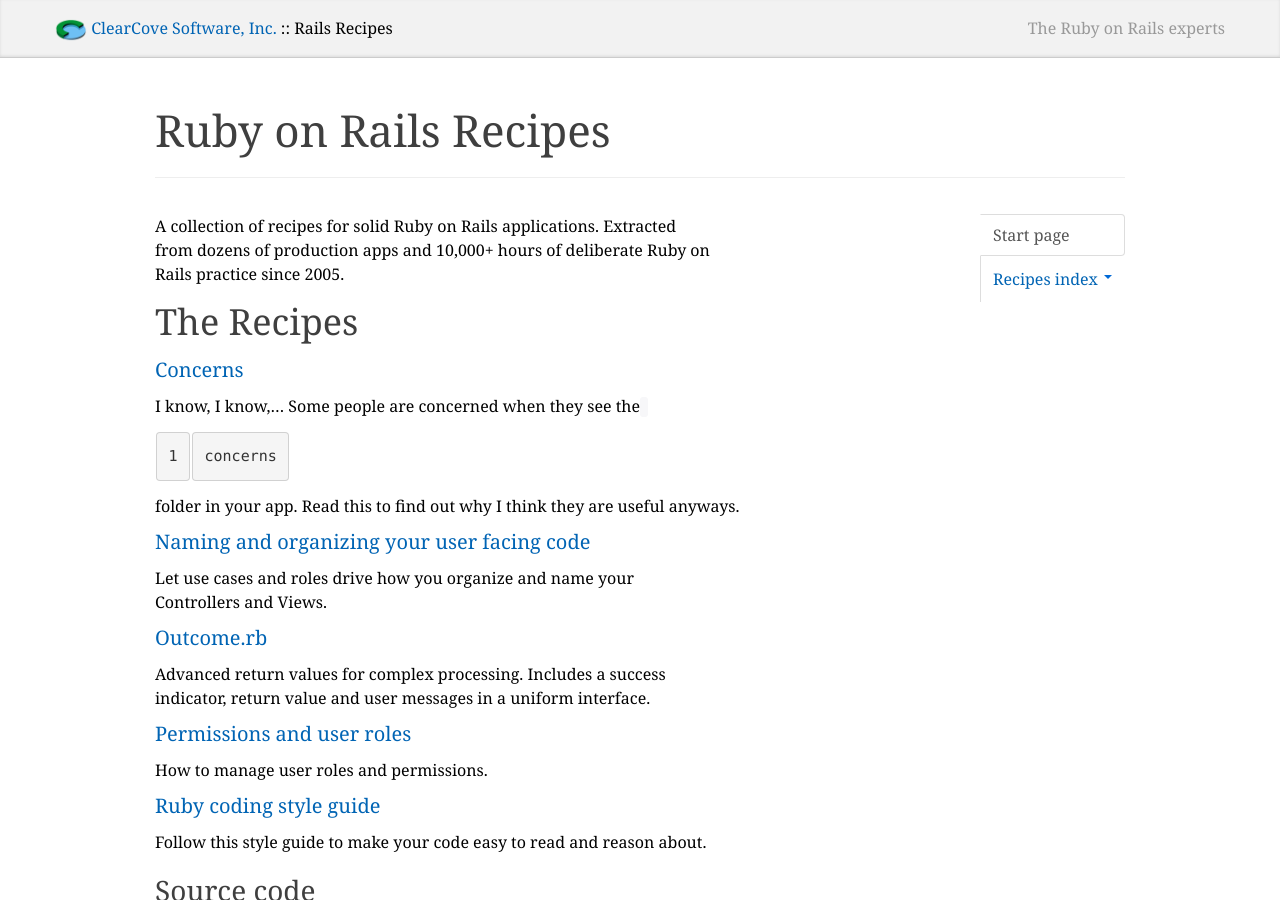
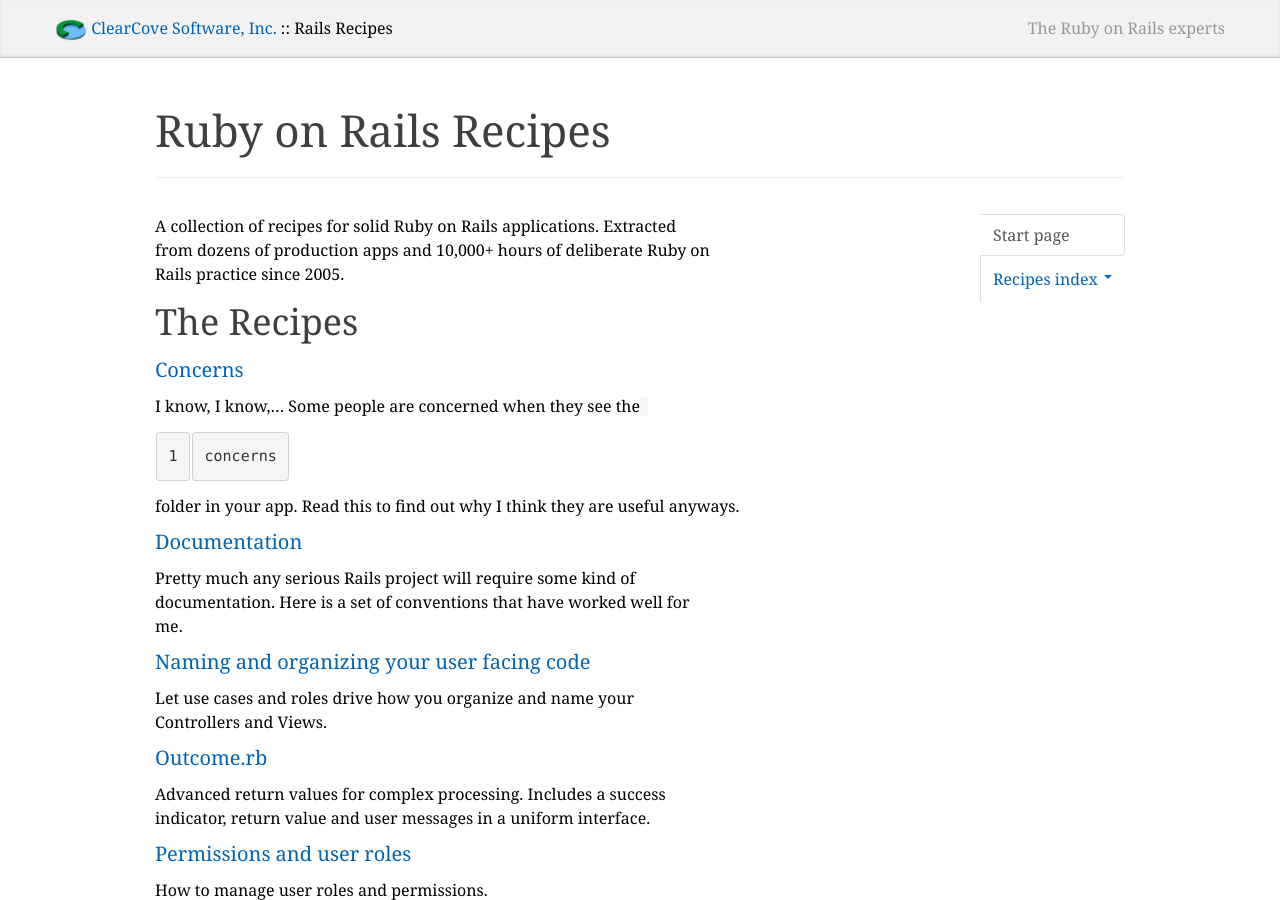
Before and after one commit to jhund/rails-recipes, a Jekyll site: the page built from index.md, in a window 1280 px wide and 900 px high. Built offline with Jekyll 4.4.1, drawn with Linux system fonts in a browser that asks for light colours; Markdown is read by kramdown in place of the engine named in the settings.

Commit message:
Add documentation to landing page

```diff
--- a/index.md
+++ b/index.md
@@ -21,6 +21,12 @@ The Recipes
 
 I know, I know,... Some people are concerned when they see the `concerns` folder
 in your app. Read this to find out why I think they are useful anyways.
+
+
+#### [Documentation](pages/documentation.html)
+
+Pretty much any serious Rails project will require some kind of documentation.
+Here is a set of conventions that have worked well for me.
 
 
 #### [Naming and organizing your user facing code](pages/naming_and_organizing_your_user_facing_code.html)
```
